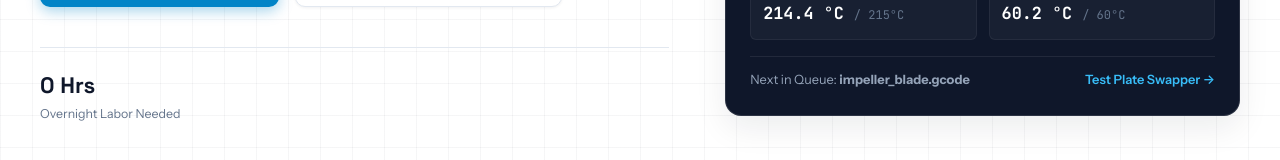
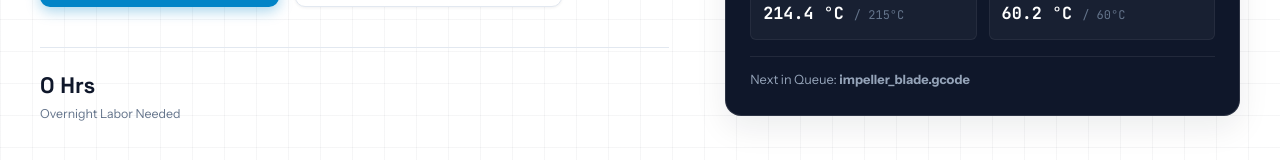
Before and after one commit to kavred/DashingTechnologiesWebsite, a React (Vite) app: page /#/ in a window 1280 px wide. Shown: the part 510-670 px from the top of the page. Built offline with nearby package versions, Linux system fonts and the light colour scheme.

Commit message:
fix: remove Test Plate Swapper button from hero animation monitor

```diff
--- a/src/pages/LandingPage.jsx
+++ b/src/pages/LandingPage.jsx
@@ -196,9 +196,6 @@ export default function LandingPage({ onOpenLOI }) {
 
                 <div className="monitor-footer">
                   <span>Next in Queue: <strong>impeller_blade.gcode</strong></span>
-                  <span className="test-eject-btn" onClick={() => alert('Plate swapper mechanism status: Nominal')}>
-                    Test Plate Swapper &rarr;
-                  </span>
                 </div>
               </div>
             </div>
```
